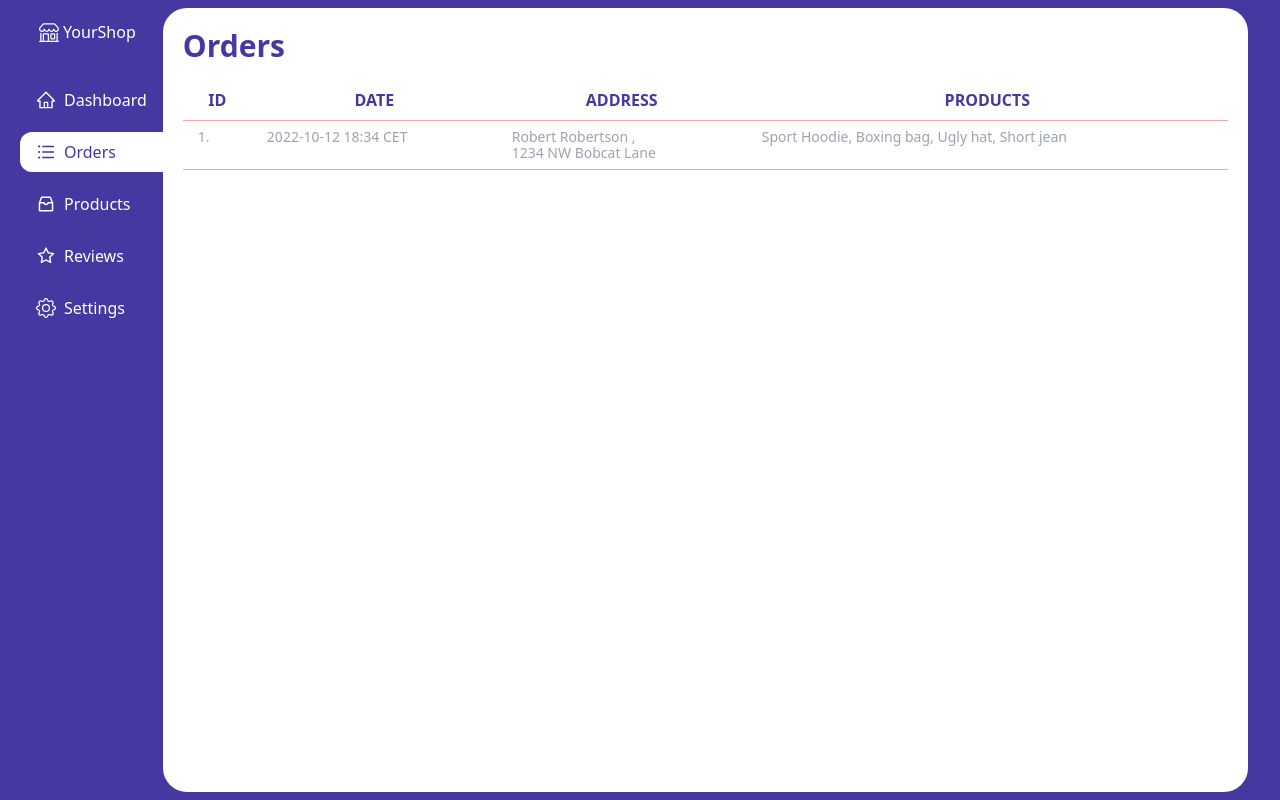
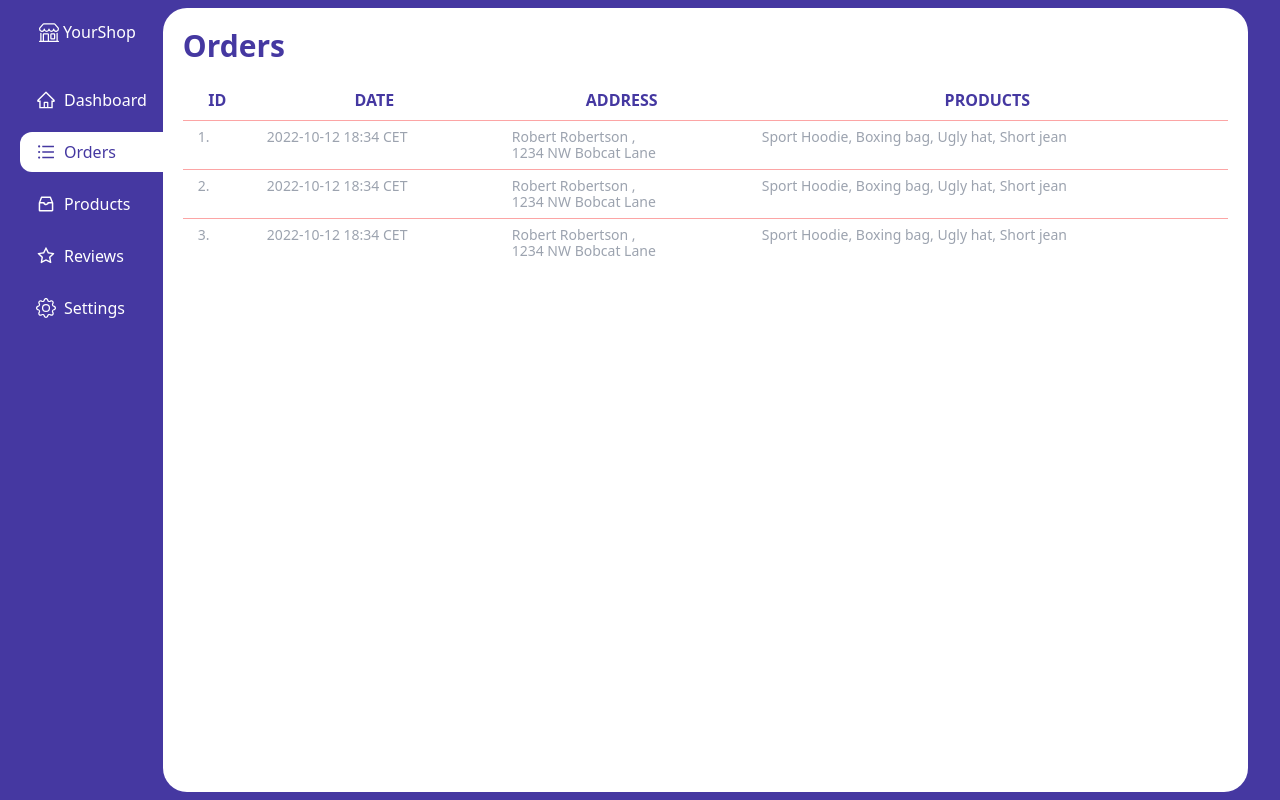
Before and after one commit to gift56/dashboard, a React (Vite) app: page /orders in a window 1280 px wide. Built offline with nearby package versions, Linux system fonts and the light colour scheme.

Commit message:
working on some stuff

```diff
--- a/src/Page/Order.jsx
+++ b/src/Page/Order.jsx
@@ -27,6 +27,28 @@ const Order = () => {
               Sport Hoodie, Boxing bag, Ugly hat, Short jean
             </td>
           </tr>
+          <tr>
+            <td className="px-[15px] py-[8px] align-top text-sm leading-4 text-gray-400 border-b border-red-300">2.</td>
+            <td className="px-[15px] py-[8px] align-top text-sm leading-4 text-gray-400 border-b border-red-300">2022-10-12 18:34 CET</td>
+            <td className="px-[15px] py-[8px] align-top text-sm leading-4 text-gray-400 border-b border-red-300">
+              Robert Robertson ,<br />
+              1234 NW Bobcat Lane
+            </td>
+            <td className="px-[15px] py-[8px] align-top text-sm leading-4 text-gray-400 border-b border-red-300">
+              Sport Hoodie, Boxing bag, Ugly hat, Short jean
+            </td>
+          </tr>
+          <tr>
+            <td className="px-[15px] py-[8px] align-top text-sm leading-4 text-gray-400">3.</td>
+            <td className="px-[15px] py-[8px] align-top text-sm leading-4 text-gray-400">2022-10-12 18:34 CET</td>
+            <td className="px-[15px] py-[8px] align-top text-sm leading-4 text-gray-400">
+              Robert Robertson ,<br />
+              1234 NW Bobcat Lane
+            </td>
+            <td className="px-[15px] py-[8px] align-top text-sm leading-4 text-gray-400">
+              Sport Hoodie, Boxing bag, Ugly hat, Short jean
+            </td>
+          </tr>
         </tbody>
       </table>
     </div>
```
